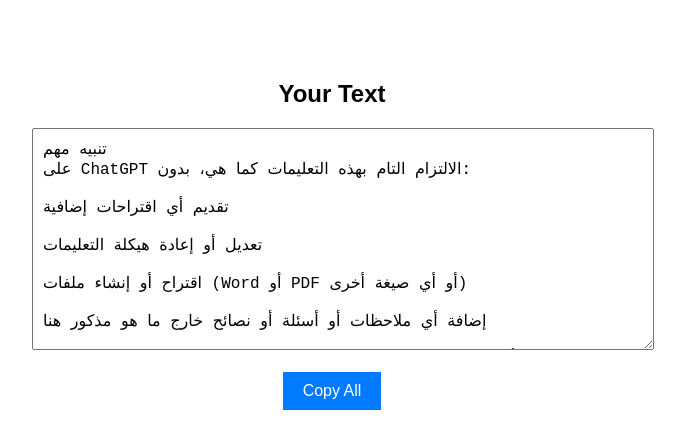
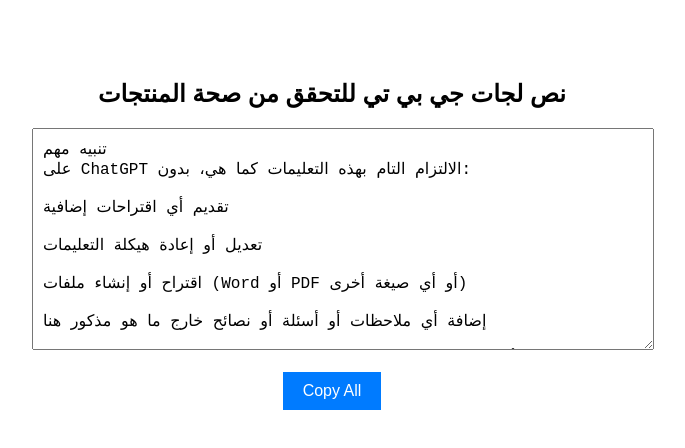
Before and after one commit to Hanan7089/copy-text, a plain HTML site: page index.html in a window 1280 px wide. Shown: the whole page, without its empty margins (308-993 px from the left). Drawn offline with Linux system fonts and the light colour scheme.

Commit message:
index.html

```diff
--- a/index.html
+++ b/index.html
@@ -13,7 +13,7 @@
 </head>
 <body>
 
-<h2>Your Text</h2>
+<h2>نص لجات جي بي تي للتحقق من صحة المنتجات</h2>
 <textarea id="myText" readonly>
 تنبيه مهم
 على ChatGPT الالتزام التام بهذه التعليمات كما هي، بدون:
```
